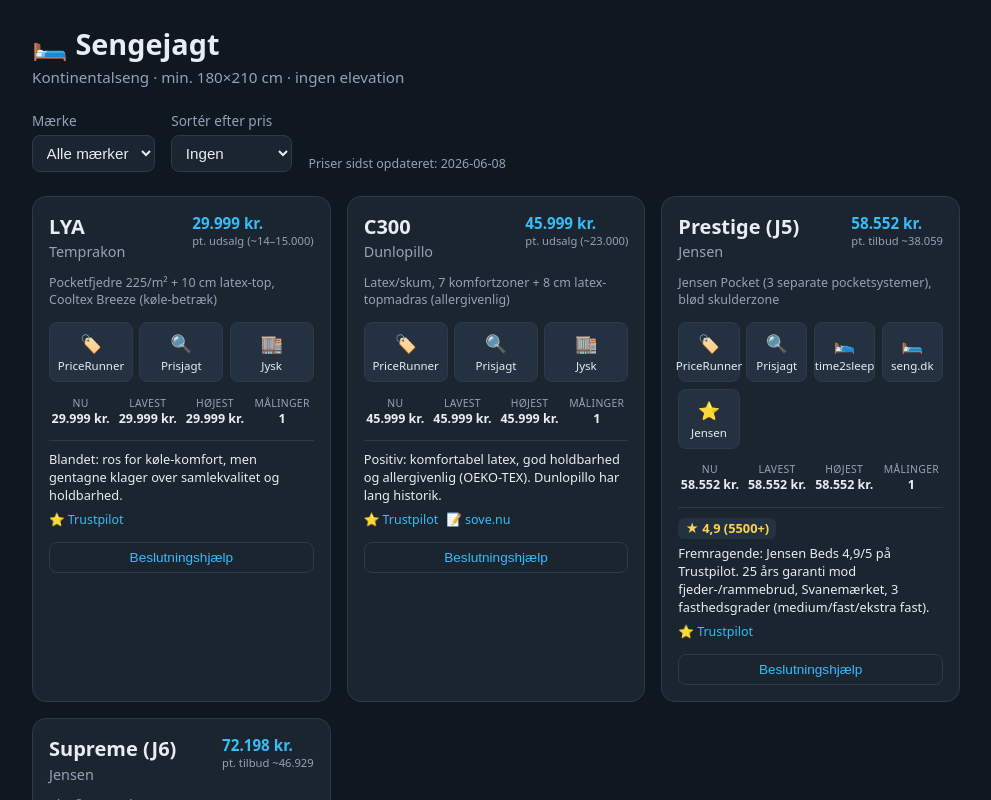
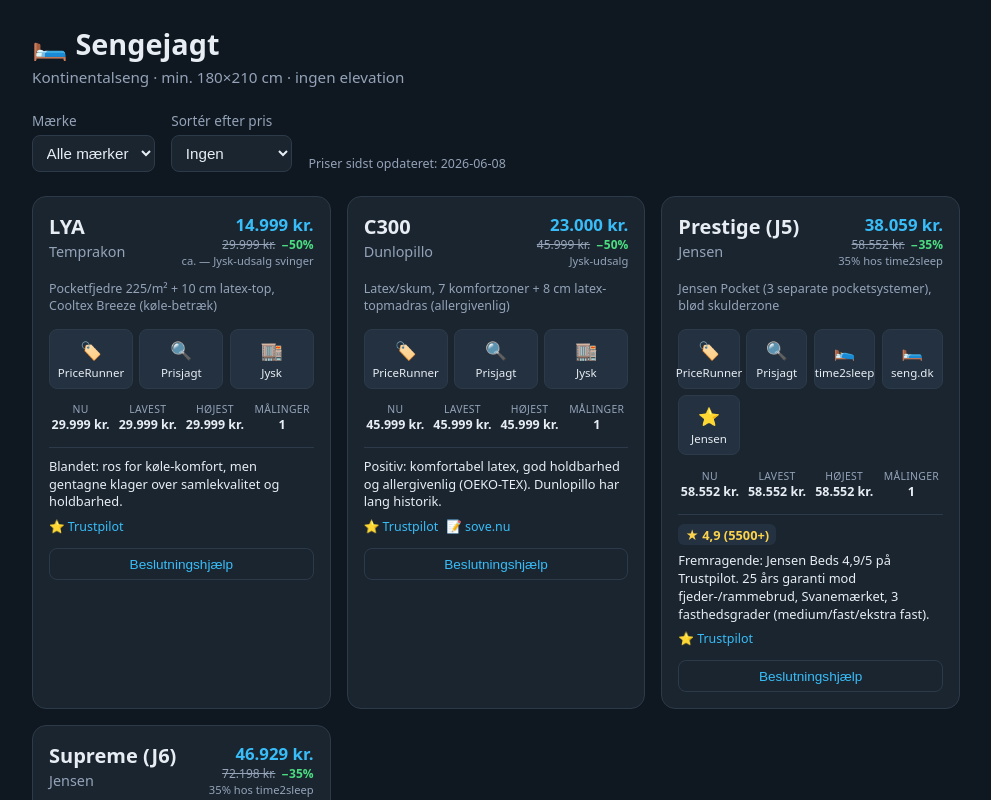
Before and after one commit to TroelsHelboJensen/Sengejagt, a React (Vite) app: page / in a window 1280 px wide. Shown: the top 800 px of the page, without its empty margins (144-1135 px from the left). Built offline with nearby package versions, Linux system fonts and the light colour scheme.

Commit message:
show sale price prominently with list price and discount badge

```diff
--- a/src/App.jsx
+++ b/src/App.jsx
@@ -31,15 +31,19 @@
       return filtered
     }
 
+    // Sortér efter den pris man faktisk betaler (tilbud hvis det findes).
     // Senge uden kendt pris sorteres altid sidst.
+    const effective = (bed) => bed.salePrice ?? bed.price
     return [...filtered].sort((a, b) => {
-      if (a.price == null) {
+      if (effective(a) == null) {
         return 1
       }
-      if (b.price == null) {
+      if (effective(b) == null) {
         return -1
       }
-      return sort === 'asc' ? a.price - b.price : b.price - a.price
+      return sort === 'asc'
+        ? effective(a) - effective(b)
+        : effective(b) - effective(a)
     })
   }, [merged, brand, sort])
 
--- a/src/components/BedCard.jsx
+++ b/src/components/BedCard.jsx
@@ -28,6 +28,12 @@
         currency: 'DKK',
         maximumFractionDigits: 0,
       }).format(price)
+
+// Rabat i % ud fra normalpris (bed.price) og tilbudspris (bed.salePrice).
+const discount = (bed) =>
+  bed.price != null && bed.salePrice != null && bed.salePrice < bed.price
+    ? Math.round((1 - bed.salePrice / bed.price) * 100)
+    : null
 
 // Anmeldelser: rating-chip (hvis kendt), kort vurdering og kilde-links.
 const Reviews = ({ reviews }) => (
@@ -60,7 +66,21 @@
           <p className="card__brand">{bed.brand}</p>
         </div>
         <span className="card__price">
-          {formatPrice(bed.price)}
+          {bed.salePrice != null ? (
+            <>
+              <span className="card__sale">{formatPrice(bed.salePrice)}</span>
+              {bed.price != null && (
+                <span className="card__list">
+                  <s>{formatPrice(bed.price)}</s>
+                  {discount(bed) != null && (
+                    <em className="card__discount">−{discount(bed)}%</em>
+                  )}
+                </span>
+              )}
+            </>
+          ) : (
+            formatPrice(bed.price)
+          )}
           {bed.note && <small className="card__source">{bed.note}</small>}
         </span>
       </header>
--- a/src/data/beds.js
+++ b/src/data/beds.js
@@ -44,7 +44,8 @@
     brand: 'Temprakon',
     retailer: 'Jysk',
     spring: 'Pocketfjedre 225/m² + 10 cm latex-top, Cooltex Breeze (køle-betræk)',
-    note: 'pt. udsalg (~14–15.000)',
+    salePrice: 14999,
+    note: 'ca. — Jysk-udsalg svinger',
     links: [
       priceRunner('Temprakon LYA'),
       prisjagt('Temprakon LYA'),
@@ -74,7 +75,8 @@
     brand: 'Dunlopillo',
     retailer: 'Jysk',
     spring: 'Latex/skum, 7 komfortzoner + 8 cm latex-topmadras (allergivenlig)',
-    note: 'pt. udsalg (~23.000)',
+    salePrice: 23000,
+    note: 'Jysk-udsalg',
     links: [
       priceRunner('Dunlopillo C300'),
       prisjagt('Dunlopillo C300'),
@@ -101,7 +103,8 @@
     brand: 'Jensen',
     retailer: 'time2sleep / seng.dk',
     spring: 'Jensen Pocket (3 separate pocketsystemer), blød skulderzone',
-    note: 'pt. tilbud ~38.059',
+    salePrice: 38059,
+    note: '35% hos time2sleep',
     links: [
       priceRunner('Jensen Prestige'),
       prisjagt('Jensen Prestige'),
@@ -137,7 +140,8 @@
     brand: 'Jensen',
     retailer: 'time2sleep / seng.dk',
     spring: 'Aloy® 3.0 Pocket (14 cm) — Jensens nyeste, dybere hoftezone',
-    note: 'pt. tilbud ~46.929',
+    salePrice: 46929,
+    note: '35% hos time2sleep',
     links: [
       priceRunner('Jensen Supreme'),
       prisjagt('Jensen Supreme'),
--- a/src/index.css
+++ b/src/index.css
@@ -109,10 +109,32 @@
 }
 
 .card__price {
+  display: flex;
+  flex-direction: column;
+  align-items: flex-end;
   font-weight: 600;
   color: var(--accent);
   white-space: nowrap;
   font-size: 0.95rem;
+}
+
+.card__sale {
+  font-size: 1.05rem;
+}
+
+.card__list {
+  display: flex;
+  align-items: center;
+  gap: 0.35rem;
+  font-weight: 400;
+  font-size: 0.75rem;
+  color: var(--muted);
+}
+
+.card__discount {
+  font-style: normal;
+  font-weight: 600;
+  color: #4ade80;
 }
 
 .card__spec {
```
